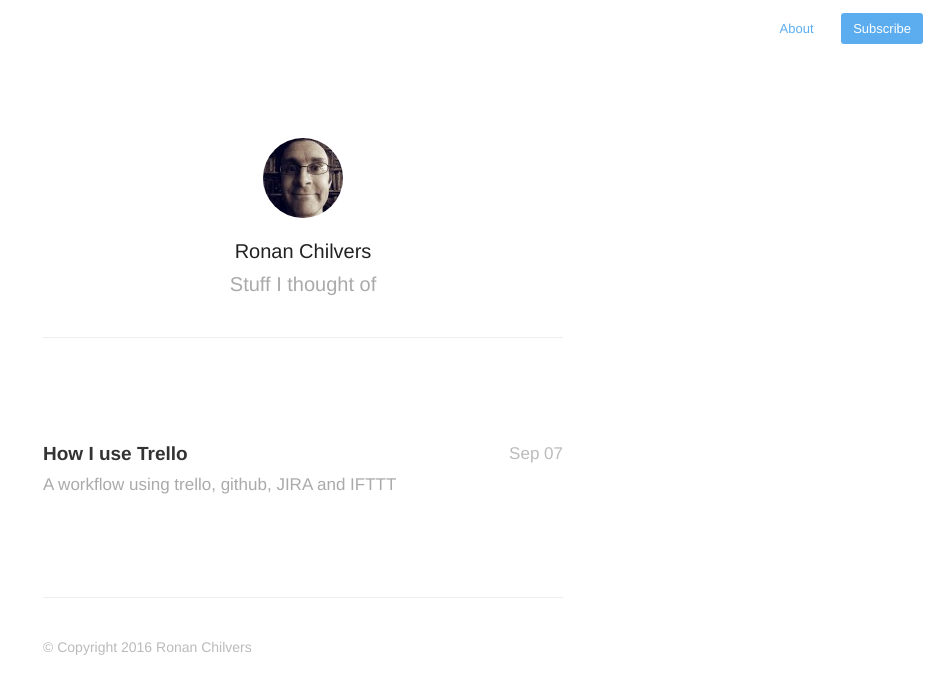
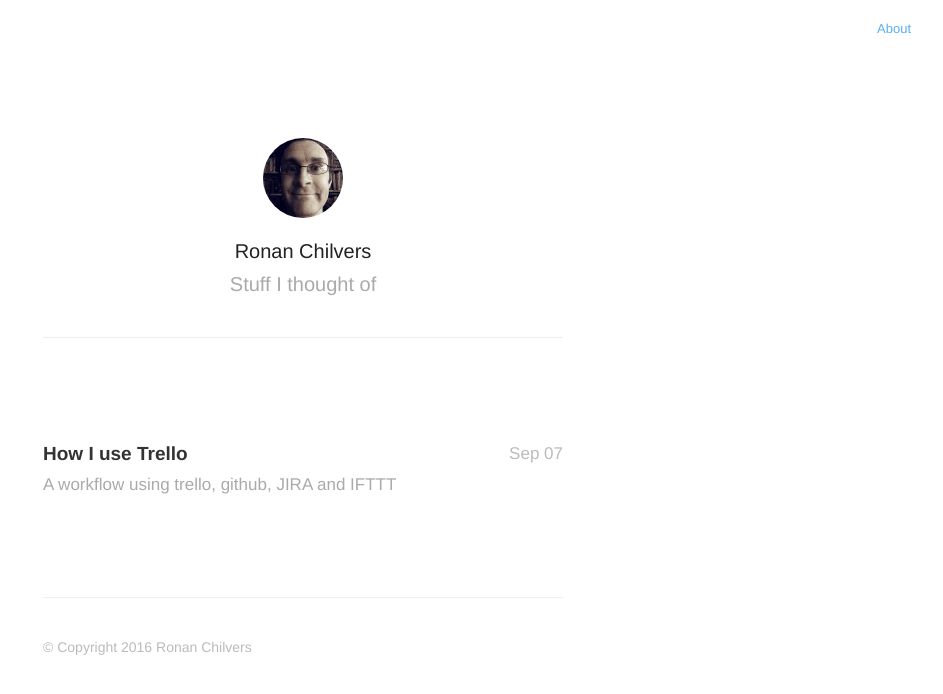
Before and after one commit to ronanchilvers/ronanchilvers.github.io, a Jekyll site: the page built from index.html, in a window 1280 px wide. Shown: the top 694 px of the page, without its empty margins (337-1280 px from the left). Built offline with Jekyll 4.4.1, drawn with Linux system fonts in a browser that asks for light colours; nearby versions of some CDN libraries; the list of posts is cut into pages by our own code.

Commit message:
Disable subscribe button ftm

```diff
--- a/_includes/navigation.html
+++ b/_includes/navigation.html
@@ -6,5 +6,5 @@
     {% if page.url != "/about/" %}
         <a href="{{ site.baseurl }}about">About </a>
     {% endif %}
-    <a class="cta" href="{{ site.baseurl }}feed.xml">Subscribe</a>
+    {% if false %}<a class="cta" href="{{ site.baseurl }}feed.xml">Subscribe</a>{% endif %}
 </nav>
```
